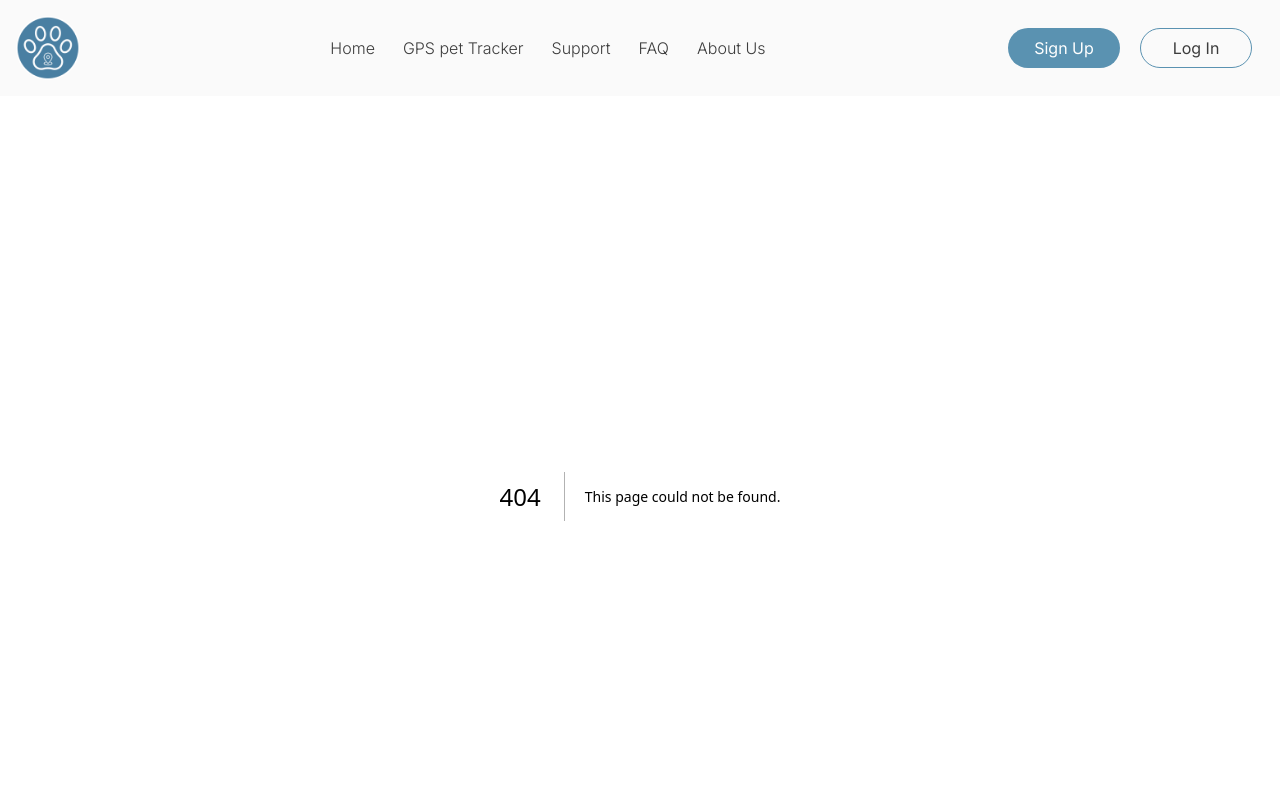
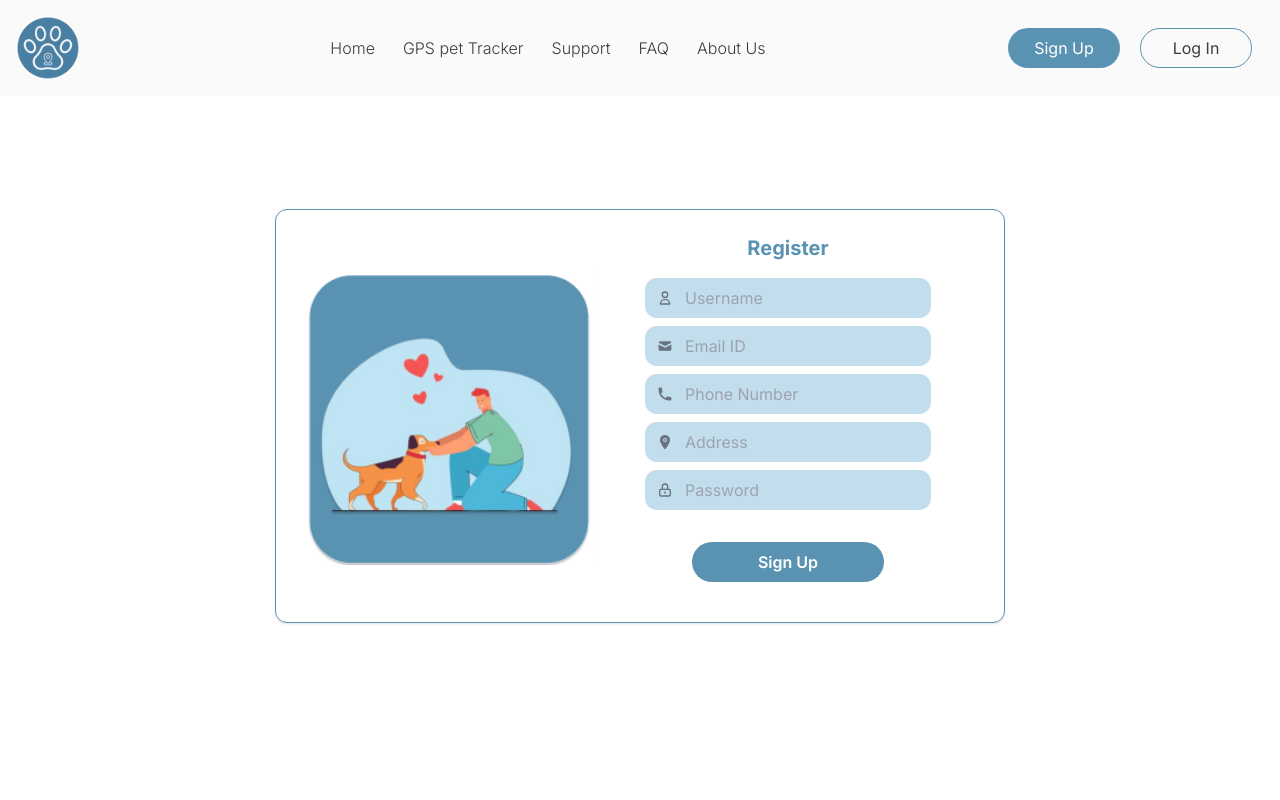
Before and after one commit to tenwangs/petTrackPro, a Next.js app: page /signup in a window 1280 px wide. Before the commit this address had no page. Shown: the top 800 px of the page. Built offline with nearby package versions, Linux system fonts and the light colour scheme.

Commit message:
adding login and sign up pages

```diff
--- a/app/components/Navbar.js
+++ b/app/components/Navbar.js
@@ -13,6 +13,8 @@ export default function Navbar({ children }) {
     { name: "Support", href: "/support" },
     { name: "FAQ", href: "/FAQ" },
     { name: "About Us", href: "/aboutUs" },
+
+
   ];
   console.log(open);
 
@@ -97,12 +99,17 @@ export default function Navbar({ children }) {
             </ul>
           </div>
               <div className="hidden lg:flex justify-center items-center space-x-5 mr-5">
+                <Link href="/signup">
                 <button className="bg-[#5A92B1]  rounded-full text-[#ffffff] w-28 h-10  hover:bg-white hover:text-[#5a92b1] hover:border hover:border-[#5a92b1] transition-all ease-in-out delay-75">
                   Sign Up
                 </button>
+                </Link>
+
+                <Link href="/login">
                 <button className="border border-[#5A92B1]  rounded-full w-28 h-10 text-[#3D3D3D]  hover:bg-white hover:text-[#5a92b1] transition-all ease-in-out delay-75">
                   Log In
                 </button>
+                </Link>
               </div>
         </div>
         {/* Page content here */}
--- /dev/null
+++ b/app/login/page.js
@@ -0,0 +1,75 @@
+"use client"
+
+import React, { useState } from 'react';
+import Login from "/public/assets/images/login.png";
+import Image from "next/image";
+import { HiOutlineUser, HiOutlineLockClosed } from "react-icons/hi";
+
+const LoginPage = () => {
+  const [username, setUsername] = useState('');
+  const [password, setPassword] = useState('');
+
+
+  const handleLogin = () => {
+
+
+    // Implement your login logic here
+    console.log('Logging in with username:', username, 'and password:', password);
+
+    setUsername('');
+    setPassword('');
+  };
+
+  return (
+    <main className="flex justify-center items-center h-screen">
+      <div className={`p-8 border border-[#5A92B1] rounded-xl shadow flex flex-col lg:flex-row items-center mb-40`}>
+        <div className="w-full lg:w-96">
+          <h2 className="text-center text-xl font-bold mb-4 text-[#5A92B1]">Welcome! Login</h2>
+          <div className="flex flex-col items-center mb-8 w-full ">
+            <div className="relative">
+              <HiOutlineUser className="absolute left-3 top-3 text-gray-500" />
+              <input
+                type="text"
+                placeholder="Username"
+                value={username}
+                onChange={(e) => setUsername(e.target.value)}
+                className="w-42 pl-10 pr-3 py-2 bg-[#C2DEED] focus:outline-none rounded-xl mb-4"
+              />
+            </div>
+            <div className="relative">
+              <HiOutlineLockClosed className="absolute left-3 top-3 text-gray-500" />
+              <input
+                type="password"
+                placeholder="Password"
+                value={password}
+                onChange={(e) => setPassword(e.target.value)}
+                className="w-42 pl-10 pr-3 py-2 bg-[#C2DEED] focus:outline-none rounded-xl"
+              />
+            </div>
+          </div>
+
+          <div className="flex justify-center w-full">
+            <button
+              onClick={handleLogin}
+              className="w-48 lg:w-48 px-2 py-2 bg-[#5A92B1] text-white font-semibold rounded-3xl hover:bg-[#1579B1]"
+            >
+              Login
+            </button>
+
+          </div>
+          <h2 className="text-center text-sm font-medium mb-4 py-4 text-[#5A92B1]">New User? Register</h2>
+        </div>
+          <div className="hidden lg:flex justify-start items-start lg:ml-2">
+            <Image
+              src={Login}
+              alt="login"
+              className="w-[100%] h-[100%]"
+            />
+          </div>
+
+      </div>
+    </main>
+  );
+};
+
+export default LoginPage;
--- /dev/null
+++ b/app/signup/page.js
@@ -0,0 +1,117 @@
+"use client"
+
+import React, { useState } from 'react';
+import SignUp from "/public/assets/images/signuppage.png";
+import Image from "next/image";
+import
+{ HiOutlineUser,
+  HiMail,
+  HiPhone,
+  HiOutlineLockClosed
+} from "react-icons/hi";
+import { IoLocation } from "react-icons/io5";
+
+const SignUpPage = () => {
+  const [username, setUsername] = useState('');
+  const [emailid, setEmailid] = useState('');
+  const [phoneno, setPhoneNumber] = useState('');
+  const [address, setAddress] = useState('');
+  const [password, setPassword] = useState('');
+
+
+
+  const handleLogin = () => {
+
+    // Implement your login logic here
+    console.log('Logging in with username:', username, 'and emailid:', emailid);
+
+    // Clear the input fields after signing up
+  setUsername('');
+  setEmailid('');
+  setPhoneNumber('');
+  setAddress('');
+  setPassword('');
+  };
+
+  return (
+    <main className="flex justify-center items-center h-screen">
+      <div className={`p-6 border border-[#5A92B1] rounded-xl shadow flex flex-col lg:flex-row items-center mb-40`}>
+      <div className="hidden lg:flex justify-start items-start lg:ml-2">
+            <Image
+              src={SignUp}
+              alt="signup"
+              className="w-72"
+            />
+          </div>
+
+        <div className="w-full lg:w-96">
+          <h2 className="text-center text-xl font-bold mb-4 text-[#5A92B1]">Register</h2>
+          <div className="flex flex-col items-center mb-8 w-full ">
+            <div className="relative">
+              <HiOutlineUser className="absolute left-3 top-3 text-gray-500" />
+              <input
+                type="text"
+                placeholder="Username"
+                value={username}
+                onChange={(e) => setUsername(e.target.value)}
+                className="w-42 pl-10 pr-3 py-2 bg-[#C2DEED] focus:outline-none rounded-xl mb-2"
+              />
+            </div>
+            <div className="relative">
+              <HiMail className="absolute left-3 top-3 text-gray-500" />
+              <input
+                type="text"
+                placeholder="Email ID"
+                value={emailid}
+                onChange={(e) => setEmailid(e.target.value)}
+                className="w-42 pl-10 pr-3 py-2 bg-[#C2DEED] focus:outline-none rounded-xl mb-2"
+              />
+            </div>
+            <div className="relative">
+              <HiPhone className="absolute left-3 top-3 text-gray-500" />
+              <input
+                type="text"
+                placeholder="Phone Number"
+                value={phoneno}
+                onChange={(e) => setPhoneNumber(e.target.value)}
+                className="w-42 pl-10 pr-3 py-2 bg-[#C2DEED] focus:outline-none rounded-xl mb-2"
+              />
+            </div>
+            <div className="relative">
+              <IoLocation className="absolute left-3 top-3 text-gray-500" />
+              <input
+                type="text"
+                placeholder="Address"
+                value={address}
+                onChange={(e) => setAddress(e.target.value)}
+                className="w-42 pl-10 pr-3 py-2 bg-[#C2DEED] focus:outline-none rounded-xl mb-2"
+              />
+            </div>
+            <div className="relative">
+              <HiOutlineLockClosed className="absolute left-3 top-3 text-gray-500" />
+              <input
+                type="password"
+                placeholder="Password"
+                value={password}
+                onChange={(e) => setPassword(e.target.value)}
+                className="w-42 pl-10 pr-3 py-2 bg-[#C2DEED] focus:outline-none rounded-xl"
+              />
+            </div>
+          </div>
+
+          <div className="flex justify-center w-full mb-2">
+            <button
+              onClick={handleLogin}
+              className="w-48 lg:w-48 px-2 py-2 bg-[#5A92B1] text-white font-semibold rounded-3xl hover:bg-[#1579B1] mb-2"
+            >
+              Sign Up
+            </button>
+
+          </div>
+        </div>
+      </div>
+    </main>
+  );
+};
+
+export default SignUpPage;
```
Also changed, not shown: public/assets/images/login.png (added), public/assets/images/signuppage.png (added).
